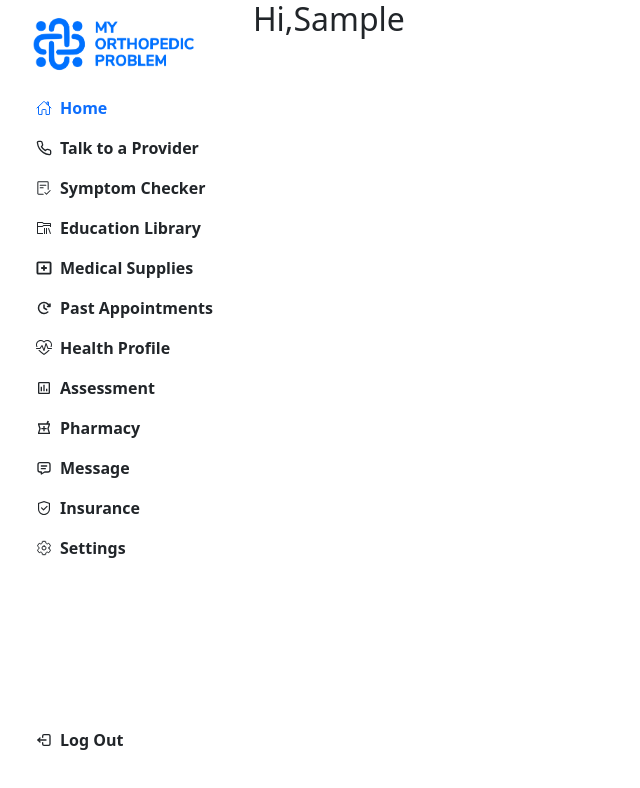
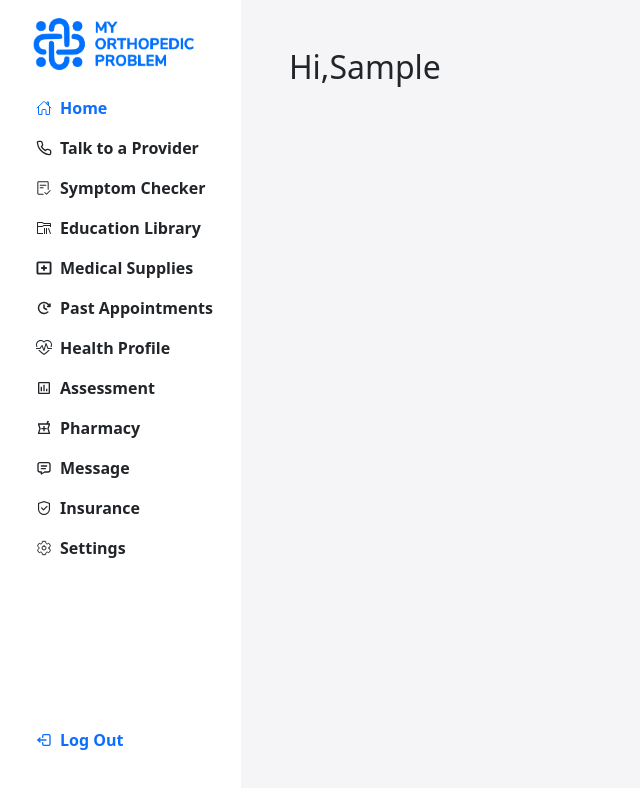
Before and after one commit to NithishCIDC/MOP, a React (Vite) app: page /Home in a window 1280 px wide. Shown: the top 788 px of the page, without its empty margins (0-640 px from the left). Built offline with nearby package versions, Linux system fonts and the light colour scheme; sample sign-in values are in the browser's storage.

Commit message:
final commit

```diff
--- a/src/components/home/Home.tsx
+++ b/src/components/home/Home.tsx
@@ -10,7 +10,7 @@ const Home: React.FC = () => {
         <Col className="d-flex m-0 me-3">
           <Sidebar />
         </Col>
-        <Col className="d-flex flex-fill">
+        <Col className="d-flex flex-fill p-5 Bg-color">
           <div>
             <h2>Hi,{user.firstName}</h2>
           </div>
--- a/src/components/sidebar/Sidebar.tsx
+++ b/src/components/sidebar/Sidebar.tsx
@@ -26,7 +26,11 @@ const Sidebar: React.FC = () => {
       </div>
       <div className="ps-4 mt-auto mb-5 fw-semibold">
         {navigationLinks.slice(12).map((link) => (
-          <Link to={link.path} key={link.path} className={`${isActive(link.path)} d-flex align-items-center`}>
+          <Link
+            to={link.path}
+            key={link.path}
+            className={`${isActive(link.path)} d-flex align-items-center`}
+            onClick={() => sessionStorage.removeItem("token")}>
             <link.icon className="me-2 " />
             {link.label}
           </Link>
--- a/src/constant/Constant.ts
+++ b/src/constant/Constant.ts
@@ -44,7 +44,7 @@ export const navigationLinks = [
   { path: "10", icon: TbMessage, label: "Message" },
   { path: "11", icon: AiOutlineSafety, label: "Insurance" },
   { path: "12", icon: IoSettingsOutline, label: "Settings" },
-  { path: "13", icon: TbLogout2, label: "Log Out" },
+  { path: "/", icon: TbLogout2, label: "Log Out" },
 ];
 
 export const Options: { value: string; label: string }[] = [
```
